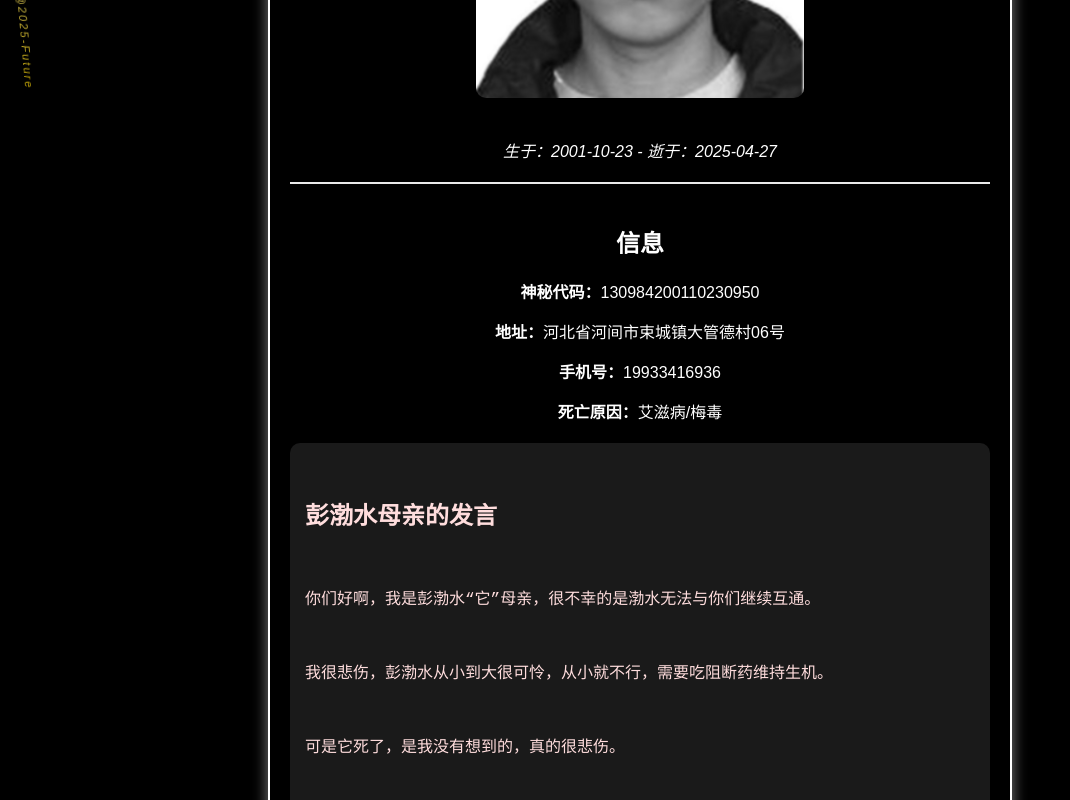
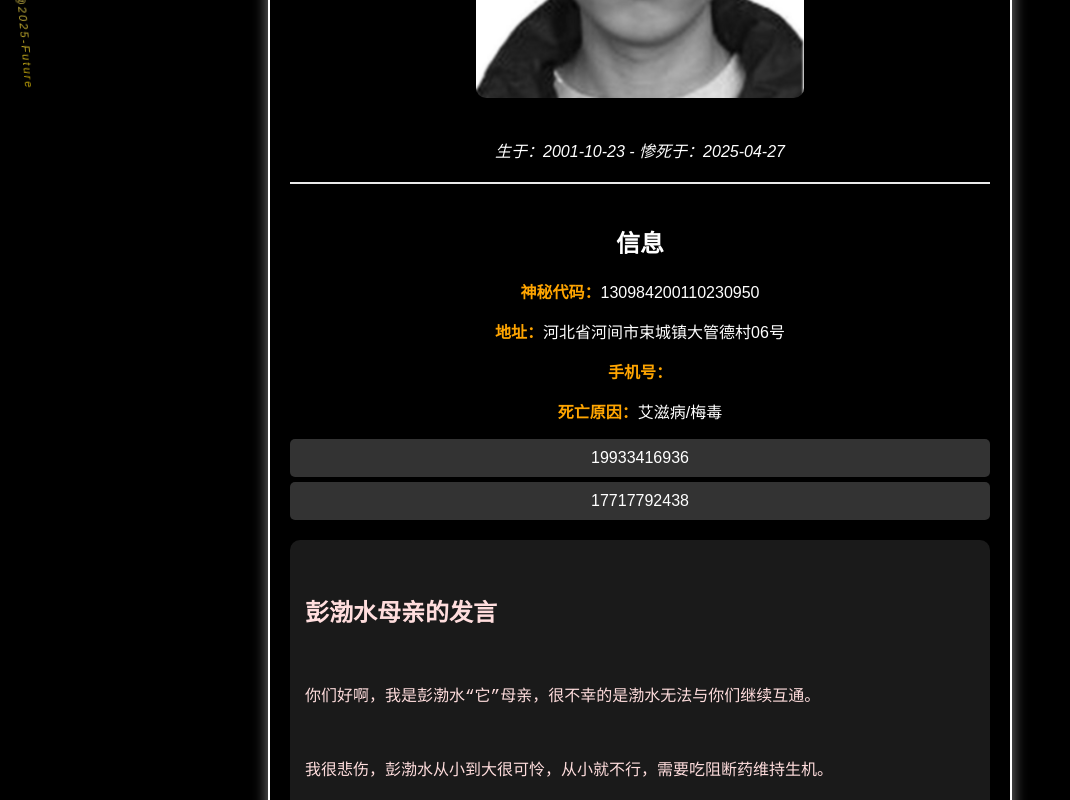
Before and after one commit to Araykal/boshui, a plain HTML site: page old.html in a window 1280 px wide. Shown: the part 440-1240 px from the top of the page, without its empty margins (0-1070 px from the left). Drawn offline with Linux system fonts and the light colour scheme.

Commit message:
补手机号

```diff
--- a/old.html
+++ b/old.html
@@ -125,6 +125,17 @@
             text-align: center;
             margin-bottom: 20px;
         }
+        ul {
+            list-style-type: none;
+            margin: 0;
+            padding: 0;
+        }
+        ul li {
+            background-color: #333;
+            padding: 10px;
+            margin: 5px 0;
+            border-radius: 5px;
+        }
         .speech {
             margin-top: 20px;
             text-align: left;
@@ -138,6 +149,10 @@
         .info {
             border-top: 2px solid #eaeaea;
             padding-top: 20px;
+        }
+
+        .info strong {
+            color: #ffa500;
         }
         .category {
             margin-top: 20px;
@@ -178,14 +193,18 @@
 <div class="container">
     <h1>纪念逝者</h1>
     <img src="pbs.png" alt="纪念图片" class="image">
-    <p class="lifespan">生于：2001-10-23 - 逝于：2025-04-27</p>
+    <p class="lifespan">生于：2001-10-23 - 惨死于：2025-04-27</p>
     <div class="info">
         <h2>信息</h2>
         <p><strong>神秘代码：</strong>130984200110230950</p>
         <p><strong>地址：</strong>河北省河间市束城镇大管德村06号</p>
-        <p><strong>手机号：</strong>19933416936</p>
+        <p><strong>手机号：</strong></p>
         <p><strong>死亡原因：</strong>艾滋病/梅毒</p>
-    </div>
+        <ul>
+            <li>19933416936</li>
+            <li>17717792438</li>
+        </ul>
+        </div>
     <div class="speech">
         <h2>彭渤水母亲的发言</h2>
         <p>你们好啊，我是彭渤水“它”母亲，很不幸的是渤水无法与你们继续互通。</p>
```
